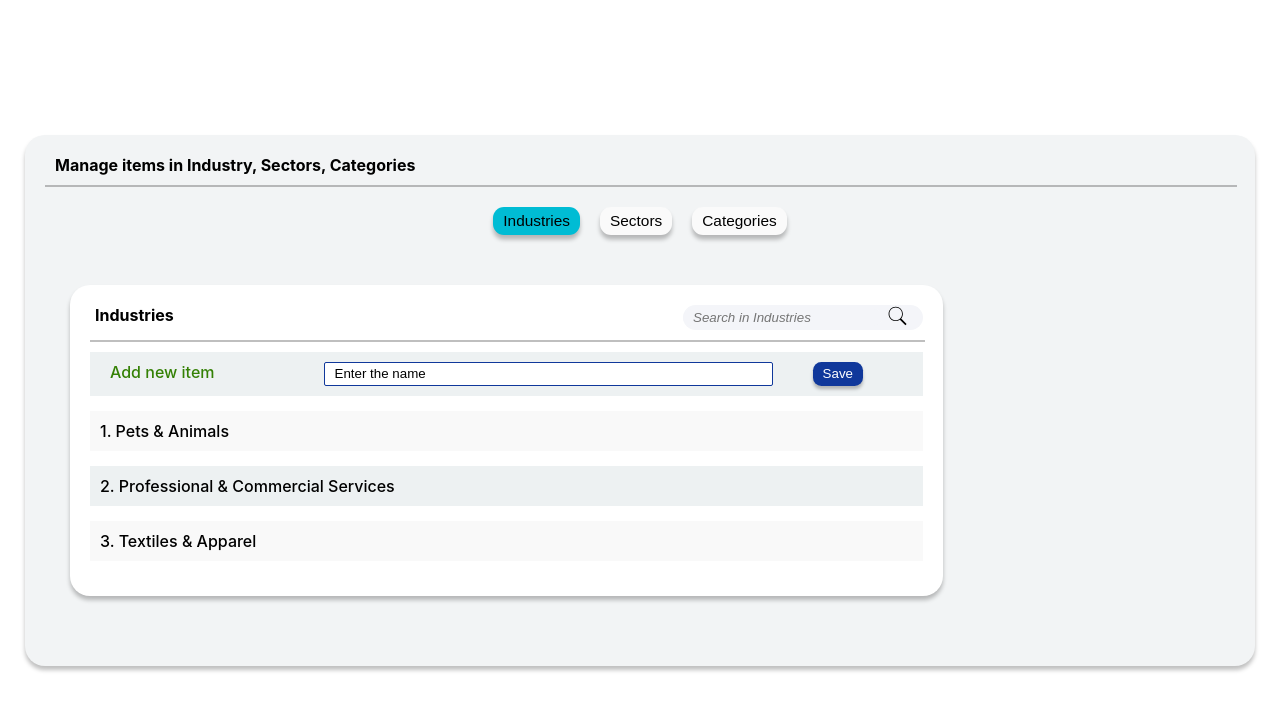
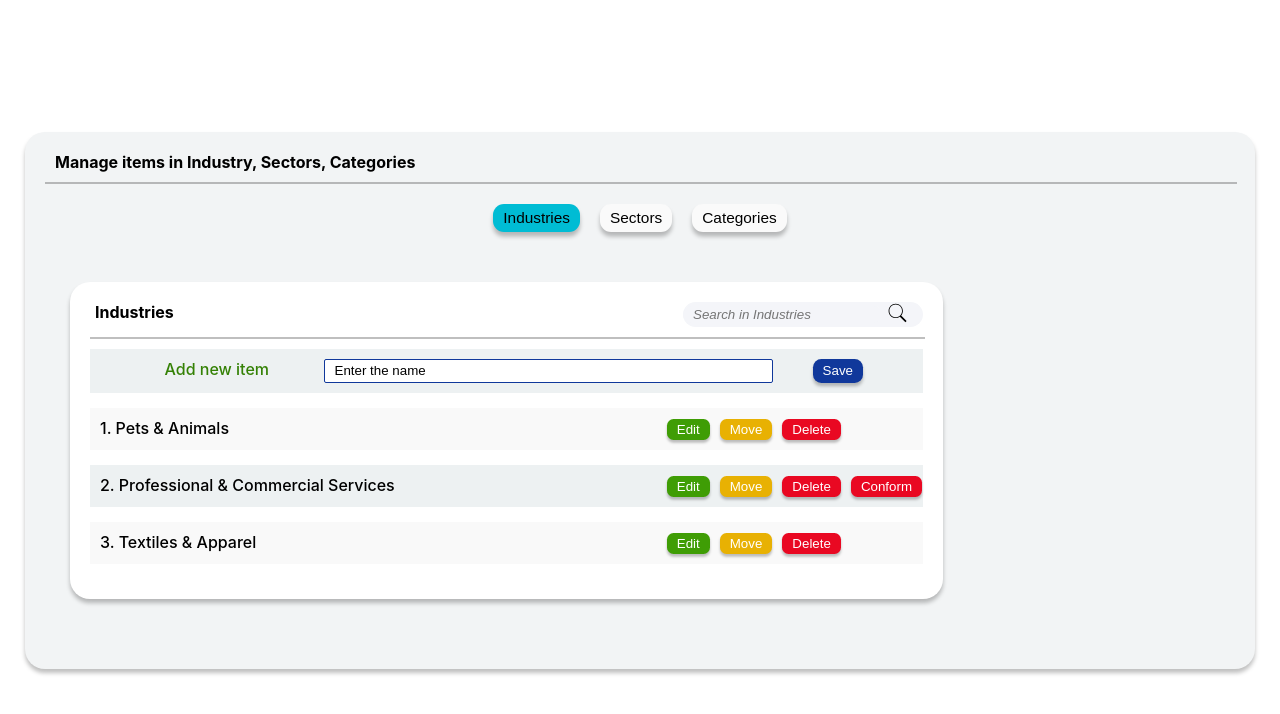
Before and after one commit to swapnadeepmohapatra/hackstrap-item-list, a React (Create React App) app: page / in a window 1280 px wide. Shown: the top 714 px of the page. Built offline with nearby package versions, Linux system fonts and the light colour scheme.

Commit message:
added dynamic data

```diff
--- a/src/App.css
+++ b/src/App.css
@@ -138,10 +138,13 @@
 	font-weight: 500;
 }
 .categories-table td {
+	display: flex;
+	justify-content: space-between;
 	padding-left: 10px;
 	padding-top: 10px;
 	padding-bottom: 10px;
 }
+
 .categories-table tr:nth-child(even) {
 	background: #edf1f2;
 }
@@ -153,6 +156,25 @@
 .categories-table-div {
 	margin-top: 10px;
 	width: 100%;
+}
+
+.buttons button {
+	box-shadow: 0px 2.62941px 2.62941px rgba(0, 0, 0, 0.25);
+	border-radius: 6.57353px;
+	border: none;
+	color: #ffffff;
+	font-weight: 500;
+	padding: 3px 10px;
+	margin-left: 10px;
+	background-color: #e90822;
+	cursor: pointer;
+}
+
+.buttons :nth-child(1) {
+	background-color: #3f9d05;
+}
+.buttons :nth-child(2) {
+	background-color: #e8b103;
 }
 
 @media all and (max-width: 480px) {
@@ -170,6 +192,7 @@
 	justify-content: space-around;
 }
 .add-item-div span {
+	text-align: center;
 	flex: 1;
 	color: #348105;
 	font-weight: 500;
@@ -199,6 +222,7 @@
 	padding: 5px 10px;
 	margin-left: 40px;
 	margin-right: 40px;
+	cursor: pointer;
 }
 
 @media all and (max-width: 480px) {
--- a/src/App.js
+++ b/src/App.js
@@ -1,9 +1,56 @@
-import React from 'react';
+import React, { useState } from 'react';
 import logo from './logo.svg';
 import SearchIcon from './searchIcon';
 import './App.css';
 
 function App() {
+	const [data, setData] = useState({
+		Industries: {
+			name: 'Industries',
+			index: 0,
+			items: ['Pets & Animals', 'Professional & Commercial Services', 'Textiles & Apparel'],
+		},
+		Sectors: {
+			name: 'Sectors',
+			index: 1,
+			items: ['Agriculture', 'Chemical', 'Education'],
+		},
+		Categories: {
+			name: 'Categories',
+			index: 2,
+			items: ['Rural', 'Urban', 'Sub-urban'],
+		},
+	});
+	const [selectedCategory, setSelectedCategory] = useState('Industries');
+	const [addItem, setAddItem] = useState('');
+	const [searchKeyword, setSearchKeyword] = useState('');
+
+	const changeCategory = (item) => (event) => {
+		setSelectedCategory(item);
+	};
+
+	const handleOnChange = (item) => (event) => {
+		if (item === 'newItem') {
+			setAddItem(event.target.value);
+		}
+		if (item === 'searchItem') {
+			setSearchKeyword(event.target.value);
+		}
+	};
+
+	const addNewItem = (event) => {
+		event.preventDefault();
+
+		if (addItem === '') {
+			return alert('The Field cannot be empty');
+		}
+
+		let itemArray = data[selectedCategory].items;
+		itemArray.push(addItem);
+		setData({ ...data });
+		setAddItem('');
+	};
+
 	return (
 		<div className="App">
 			<div className="bg-card">
@@ -11,22 +58,27 @@ function App() {
 				<div className="">
 					<div className="line"></div>
 					<ul className="manage-items-list">
+						{Object.keys(data).map((item) => {
+							return (
 								<li>
-							<button disabled>Industries</button>
+									<button onClick={changeCategory(item)} disabled={item === selectedCategory}>
+										{item}
+									</button>
 								</li>
-						<li>
-							<button>Sectors</button>
-						</li>
-						<li>
-							<button>Categories</button>
-						</li>
+							);
+						})}
 					</ul>
 				</div>
 				<div className="main-card">
 					<div className="main-card-head">
-						<h4 className="main-card-heading">Industries</h4>
+						<h4 className="main-card-heading">{selectedCategory}</h4>
 						<div className="input-div">
-							<input type="text" placeholder="Search in Industries" />
+							<input
+								type="text"
+								placeholder={`Search in ${selectedCategory}`}
+								value={searchKeyword}
+								onChange={handleOnChange('searchItem')}
+							/>
 							<span>
 								<button className="search-button">
 									<SearchIcon />
@@ -36,28 +88,39 @@ function App() {
 					</div>
 					<div className="line"></div>
 					<div className="categories-table-div">
-						<div className="add-item-div">
+						<form className="add-item-div" onSubmit={addNewItem}>
 							<span>Add new item </span>
-							<input type="text" placeholder="Enter the name" />
+							<input
+								type="text"
+								value={addItem}
+								placeholder="Enter the name"
+								onChange={handleOnChange('newItem')}
+							/>
 							<button>Save</button>
-						</div>
+						</form>
 						<table className="categories-table">
 							<tbody>
+								{data[selectedCategory].items
+									.filter((item) => item.toLowerCase().includes(searchKeyword))
+									.map((items, index) => {
+										return (
 											<tr>
 												<td>
-										<div>1. {'Pets & Animals'}</div>
+													<div className="item-titles">{` ${index + 1}.  ${items}`}</div>
+													<div className="buttons">
+														<button>Edit</button>
+														<button>Move</button>
+														<button>Delete</button>
+														<button
+															style={{ visibility: index === 1 ? 'visible' : 'hidden' }}
+														>
+															Conform
+														</button>
+													</div>
 												</td>
 											</tr>
-								<tr>
-									<td>
-										<div>2. {'Professional & Commercial Services'}</div>
-									</td>
-								</tr>
-								<tr>
-									<td>
-										<div>3. {'Textiles & Apparel'}</div>
-									</td>
-								</tr>
+										);
+									})}
 							</tbody>
 						</table>
 					</div>
```
Lines whose indentation alone changed are shown as unchanged.
